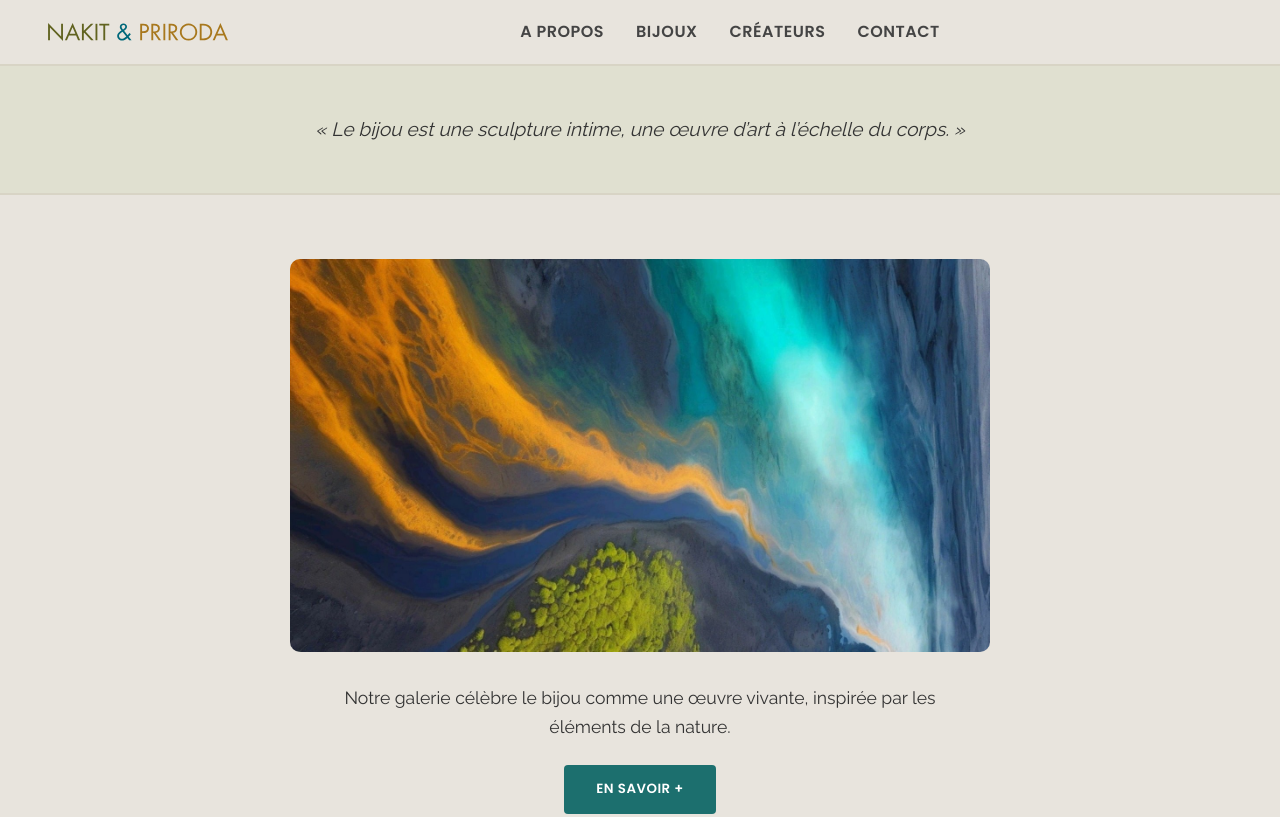
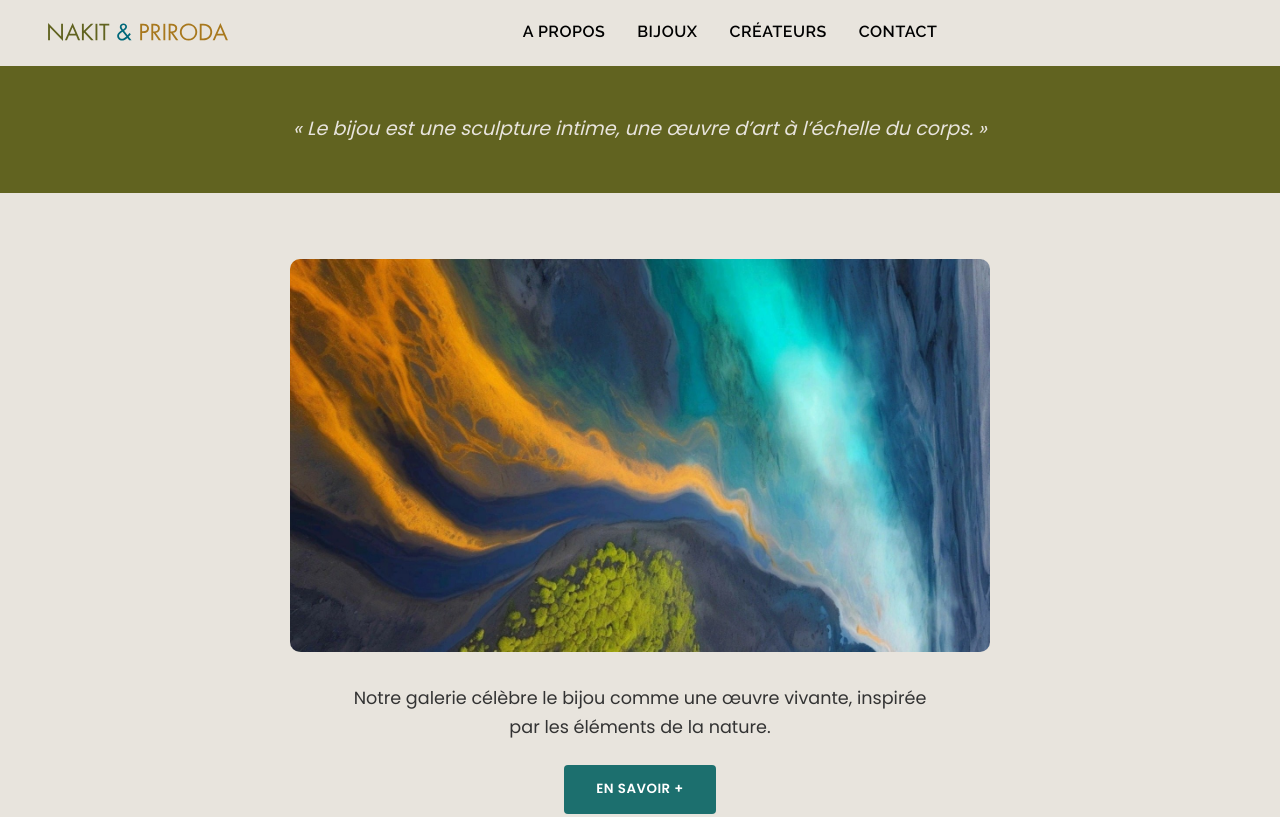
Before and after one commit to janaharttjovanovic-cloud/Project-NP, a plain HTML site: page index.html in a window 1280 px wide. Shown: the top 817 px of the page. Drawn offline with Linux system fonts and the light colour scheme.

Commit message:
Update style.css

```diff
--- a/style.css
+++ b/style.css
@@ -5,8 +5,19 @@
   padding: 0;
 }
 
+.citation {
+  background-color: #616320;
+  padding: 3rem 1rem;
+  text-align: center;
+  font-style: italic;
+  font-size: 1.2rem;
+  color: #E8E4DD;
+  border-top: 2px solid #E8E4DD;
+  border-bottom: 2px solid #E8E4DD;
+}
+
 body {
-  font-family: 'Raleway', sans-serif;
+  font-family: 'Poppins', sans-serif;
   color: #616320;
   line-height: 1.6;
   background-color: #e8e4dd;
@@ -33,27 +44,15 @@ body {
 
 .navbar a {
   text-decoration: none;
-  color: #444;
+  color: #000000;
   font-weight: 600;
-  font-family: 'Poppins', sans-serif;
+  font-family: 'Raleway', sans-serif;
   letter-spacing: 0.5px;
 }
 
 .navbar a:hover {
   color: #8bc34a;
 }
-
-.citation {
-  background-color: #e0e0d0;
-  padding: 3rem 1rem;
-  text-align: center;
-  font-style: italic;
-  font-size: 1.2rem;
-  color: #333;
-  border-top: 2px solid #d8d4c5;
-  border-bottom: 2px solid #d8d4c5;
-}
-
 
 .intro {
   display: flex;
```
